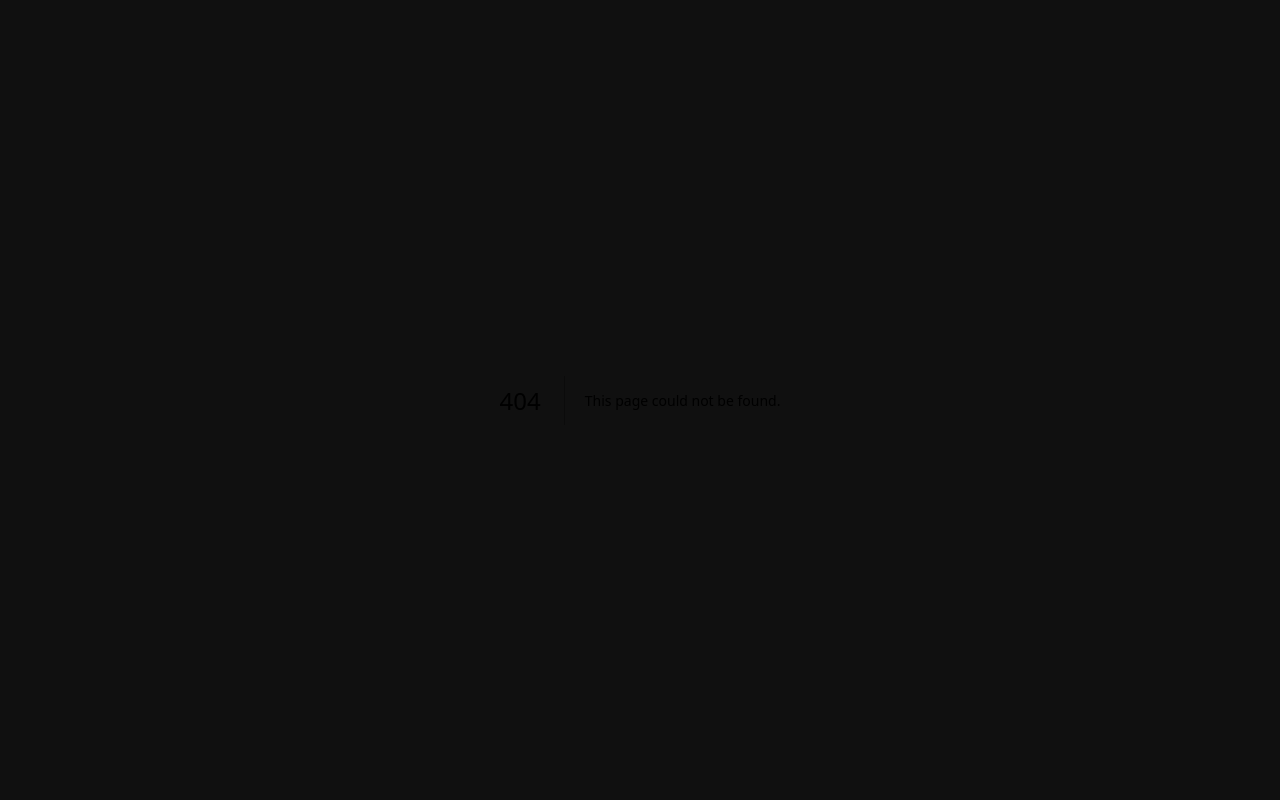
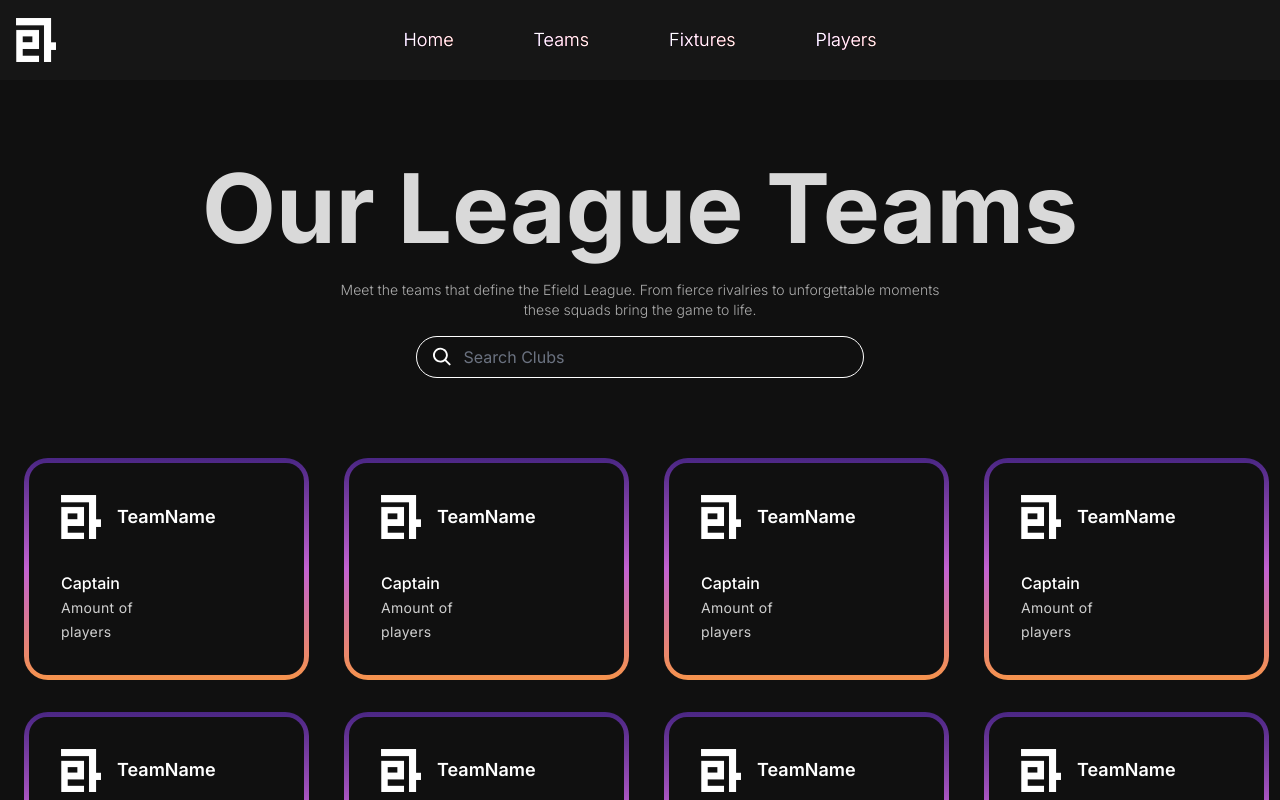
Before and after one commit to KaliBalki/GIP, a Next.js app: page /Teams in a window 1280 px wide. Before the commit this address had no page. Shown: the top 800 px of the page. Built offline with nearby package versions, Linux system fonts and the light colour scheme.

Commit message:
small anime

```diff
--- /dev/null
+++ b/app/Loading.tsx
@@ -0,0 +1,82 @@
+"use client";
+
+import Image from "next/image";
+import { motion } from "framer-motion";
+import React from "react";
+import Logo_Animation from "@public/Logo_Animation.gif"; // Make sure the path is correct
+
+export default function Loading() {
+  const [progress, setProgress] = React.useState<number>(0);
+  const [loading, setLoading] = React.useState<boolean>(true);
+
+  React.useEffect(() => {
+    // Simulate a delayed API call and progress update
+    const progressTimers = [
+      setTimeout(() => setProgress(27), 500),
+      setTimeout(() => setProgress(50), 1000),
+      setTimeout(() => setProgress(65), 1500),
+      setTimeout(() => setProgress(80), 2000),
+      setTimeout(() => setProgress(100), 2500),
+    ];
+
+    // Set loading to false after progress reaches 100% and wait an additional second
+    const hideLoading = setTimeout(() => {
+      setLoading(false);
+    }, 3000); // Adjust the timing as necessary
+
+    // Cleanup timeouts on unmount
+    return () => {
+      progressTimers.forEach((timer) => clearTimeout(timer));
+      clearTimeout(hideLoading);
+    };
+  }, []);
+
+  return (
+    <>
+      {loading && (
+        <motion.div
+          initial={{ opacity: 1 }}
+          animate={{ opacity: 1, scale: 1 }}
+          exit={{ scale: 0.9, opacity: 0 }}
+          transition={{ duration: 0.3, ease: "easeOut" }}
+          className="bg-background fixed top-0 left-0 z-50 h-screen w-screen flex justify-center items-center"
+        >
+          <div className="flex justify-center items-center flex-col h-full w-full">
+            <div className="relative w-[50%] md:w-[30%] h-[150px] xl:w-[400px] xl:h-[200px] flex-shrink-0">
+              <Image
+                priority
+                src={Logo_Animation}
+                fill
+                alt="eField"
+                className="object-contain w-full h-full"
+              />
+            </div>
+            <Progress
+              value={progress}
+              className="w-[50%] xl:w-full max-w-[500px] h-[2px]"
+            />
+          </div>
+        </motion.div>
+      )}
+    </>
+  );
+}
+
+// Simple Progress Bar Component
+type ProgressProps = {
+  value: number;
+  className?: string;
+};
+
+const Progress: React.FC<ProgressProps> = ({ value, className }) => {
+  return (
+    <div
+      className={`relative h-2 w-full bg-gray-200 rounded-full overflow-hidden ${className}`}
+    >
+      <div
+        className="h-full bg-gradient-to-r from-green-400 to-blue-500 transition-all duration-300"
+        style={{ width: `${value}%` }}
+      />
+    </div>
+  );
+};
--- /dev/null
+++ b/app/Teams/loading.tsx
@@ -0,0 +1,3 @@
+export default function Loading() {
+  return <p>Lading.xx</p>;
+}
--- /dev/null
+++ b/app/Teams/page.tsx
@@ -0,0 +1,23 @@
+"use client";
+
+import { useRef } from "react";
+import { motion, useInView } from "framer-motion";
+import Cards from "../_components/Teams/Cards";
+import Navbar from "../_components/Navbar/Navbar";
+import Titles from "../_components/Titles/Titles";
+import Footer from "../_components/Footer/Footer";
+import Search from "../_components/Teams/Search";
+export default function Home() {
+  return (
+    <div className="overflow-x-hidden">
+      <div>
+        <Navbar />
+
+        <Titles />
+        <Search />
+        <Cards />
+        <Footer />
+      </div>
+    </div>
+  );
+}
--- a/app/_components/Navbar/Navbar.tsx
+++ b/app/_components/Navbar/Navbar.tsx
@@ -14,12 +14,12 @@ const Navbar: React.FC = () => {
       {/* Navigation Links - Hidden on small screens */}
       <div className="hidden md:flex absolute left-1/2 transform -translate-x-1/2">
         <div className="flex flex-row text-white space-x-20 items-center h-full font-light text-lg">
-          <Link href="/blog/hello-world" className="group relative">
+          <Link href="/" className="group relative">
             <span className="text-white group-hover:text-transparent bg-gradient-to-r from-purple-400 via-pink-500 to-red-500 bg-clip-text transition duration-300">
               Home
             </span>
           </Link>
-          <Link href="/blog/hello-world" className="group relative">
+          <Link href="/Teams" className="group relative">
             <span className="text-white group-hover:text-transparent bg-gradient-to-r from-purple-400 via-pink-500 to-red-500 bg-clip-text transition duration-300">
               Teams
             </span>
--- /dev/null
+++ b/app/_components/Teams/Card.tsx
@@ -0,0 +1,33 @@
+import React from "react";
+import Image from "next/image";
+
+const Card = () => {
+  return (
+    <div className="flex px-2 ">
+      <div className="max-w-md rounded-3xl p-[5px] bg-gradient-to-b from-[#4a2684] via-[#c261d1] to-[#f6934c]">
+        <div className="rounded-[calc(1.5rem-6px)] p-8 !pr-32 bg-BgColor dark:bg-gray-900">
+          <div className="flex items-center">
+            <Image
+              src="/NoBG_White.png"
+              alt="Logo"
+              width={40}
+              height={40}
+              className="mr-4"
+            />
+            <p className="text-white font-semibold text-lg">TeamName</p>
+          </div>
+          <div className="mt-8 flex gap-4 items-center">
+            <div>
+              <h3 className=" font-medium text-white">Captain</h3>
+              <span className="text-sm tracking-wide text-white opacity-80">
+                Amount of players
+              </span>
+            </div>
+          </div>
+        </div>
+      </div>
+    </div>
+  );
+};
+
+export default Card;
--- /dev/null
+++ b/app/_components/Teams/Cards.tsx
@@ -0,0 +1,25 @@
+import React from "react";
+import Card from "./Card"; // Assuming Card is in the same folder
+
+const Cards = () => {
+  return (
+    <div className="flex justify-center pt-20">
+      <div className="grid grid-cols-1 sm:grid-cols-2 lg:grid-cols-4 gap-8 px-4">
+        <Card />
+        <Card />
+        <Card />
+        <Card />
+        <Card />
+        <Card />
+        <Card />
+        <Card />
+        <Card />
+        <Card />
+        <Card />
+        <Card />
+      </div>
+    </div>
+  );
+};
+
+export default Cards;
--- /dev/null
+++ b/app/_components/Teams/Search.tsx
@@ -0,0 +1,29 @@
+import React from "react";
+
+const Search = () => {
+  return (
+    <div className="flex justify-center bg-transparent pt-4">
+      <div className="flex items-center border border-white rounded-full px-4 py-2 w-full max-w-md">
+        <svg
+          xmlns="http://www.w3.org/2000/svg"
+          className="h-5 w-5 text-white"
+          viewBox="0 0 20 20"
+          fill="currentColor"
+        >
+          <path
+            fillRule="evenodd"
+            d="M12.9 14.32a8 8 0 111.41-1.41l4.38 4.38a1 1 0 01-1.42 1.42l-4.37-4.38zM8 14A6 6 0 108 2a6 6 0 000 12z"
+            clipRule="evenodd"
+          />
+        </svg>
+        <input
+          type="text"
+          placeholder="Search Clubs"
+          className="bg-transparent text-white placeholder-gray-500 outline-none ml-3 w-full"
+        />
+      </div>
+    </div>
+  );
+};
+
+export default Search;
--- /dev/null
+++ b/app/_components/Titles/Titles.tsx
@@ -0,0 +1,22 @@
+import React from "react";
+
+const Titles = () => {
+  return (
+    <div>
+      <div className="flex flex-col justify-center text-center pt-20  space-y-6">
+        <div className="md:text-8xl text-6xl text-TitleColor font-bold">
+          Our League Teams
+        </div>
+        <div className="text-white opacity-65 font-light text-sm px-8">
+          <div>
+            Meet the teams that define the Efield League. From fierce rivalries
+            to unforgettable moments
+          </div>
+          <div>these squads bring the game to life.</div>
+        </div>
+      </div>
+    </div>
+  );
+};
+
+export default Titles;
--- a/app/page.tsx
+++ b/app/page.tsx
@@ -8,6 +8,7 @@ import Intro2 from "./_components/Intro/Intro2";
 import Intro1 from "./_components/Intro/Intro1";
 import Faq from "./_components/Faq/Faq";
 import Footer from "./_components/Footer/Footer";
+import React from "react";
 
 export default function Home() {
   const intro1Ref = useRef(null);
```
Also changed, not shown: public/Logo_Animation.gif (added).
